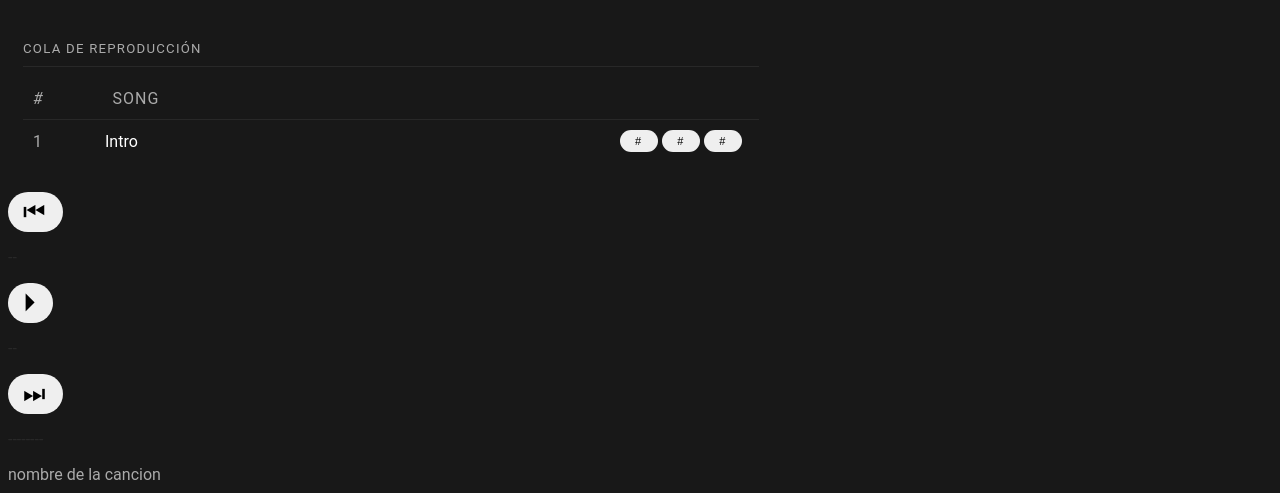
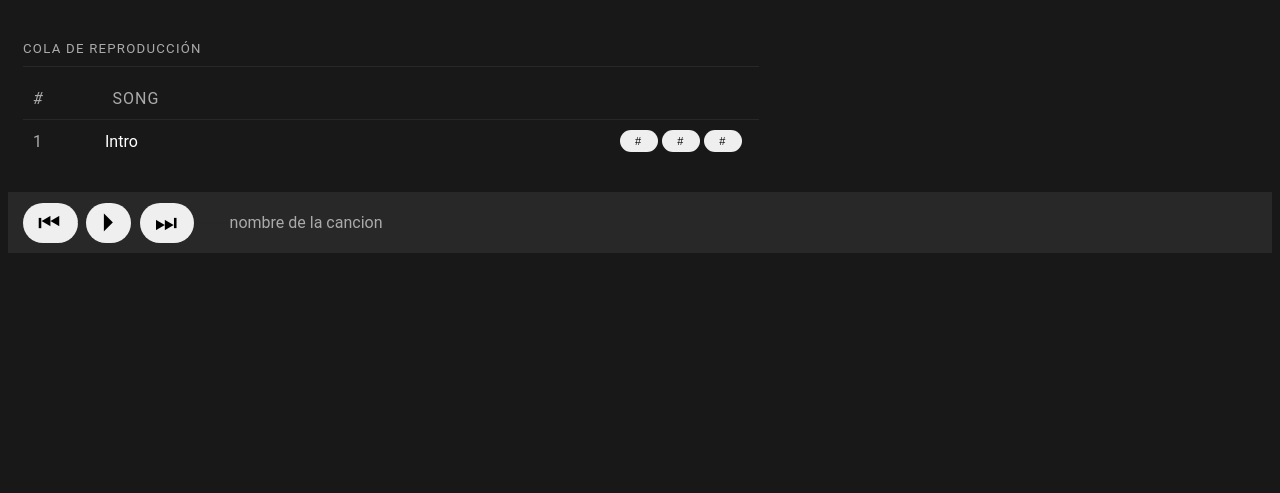
Before and after one commit to Javier-Mazariegos/spotify, a Flask app: page / in a window 1280 px wide. Shown: the part 202-695 px from the top of the page. Run offline with Flask 2, Linux system fonts and the light colour scheme.

Commit message:
cambios visuales

```diff
--- a/app.py
+++ b/app.py
@@ -141,7 +141,7 @@ cargarCanciones()
 def index():
     global cancionActual, listaCanciones, listadoCanciones, colaCanciones, ultimaCancion, colaLista
     contador = 0
-
+    css = url_for('static', filename='micss.css')
     #cambiar cancion
     if(request.method == "POST"):
         if request.form.get('Play Previous') == 'Play Previous':
@@ -221,8 +221,7 @@ def index():
             pass
 
         template = env.get_template('spoti.html')
-        return template.render(colaLista = colaLista, listadoCanciones = listaCanciones, nombreCancion=cancionActual.nombre,nombreArtista=cancionActual.artista,nombreAlbum=cancionActual.album )
-    css = url_for('static', filename='micss.css')
+        return template.render(colaLista = colaLista, listadoCanciones = listaCanciones, nombreCancion=cancionActual.nombre,nombreArtista=cancionActual.artista,nombreAlbum=cancionActual.album,style_sheet=css )
     template = env.get_template('spoti.html')
     return template.render(colaLista = colaLista, listadoCanciones = listaCanciones, nombreCancion="---",nombreArtista="---",nombreAlbum="---", style_sheet=css)
 
--- a/static/micss.css
+++ b/static/micss.css
@@ -37,12 +37,19 @@ body a {
  }
 }
 .current-track {
-  background: #282828;
-  padding: 50px 50px;
+  display: flex;
+  align-items: center;
+  background: rgb(40, 40, 40);
+  padding: 5px 15px;
+  flex-flow: row wrap;
+}
+.current-track__actions {
+  width: 5%;
   display: contents;
+  flex-flow: row nowrap;
+  justify-content: space-between;
   align-items: center;
 }
-
 
 .artist {
   height: 617px;
--- a/templates/spoti.html
+++ b/templates/spoti.html
@@ -145,9 +145,9 @@
 
   </section>
 
-  <section >
+  <section class="current-track">
 
-    <div class="current-track">
+    <div class="current-track__actions">
           <button style="font-size:25px;">&#x23EE;</button>
           <p style="color:#282828">  --   </p>
           <button style="font-size:25px;" >&#x23F5;</button>
```
